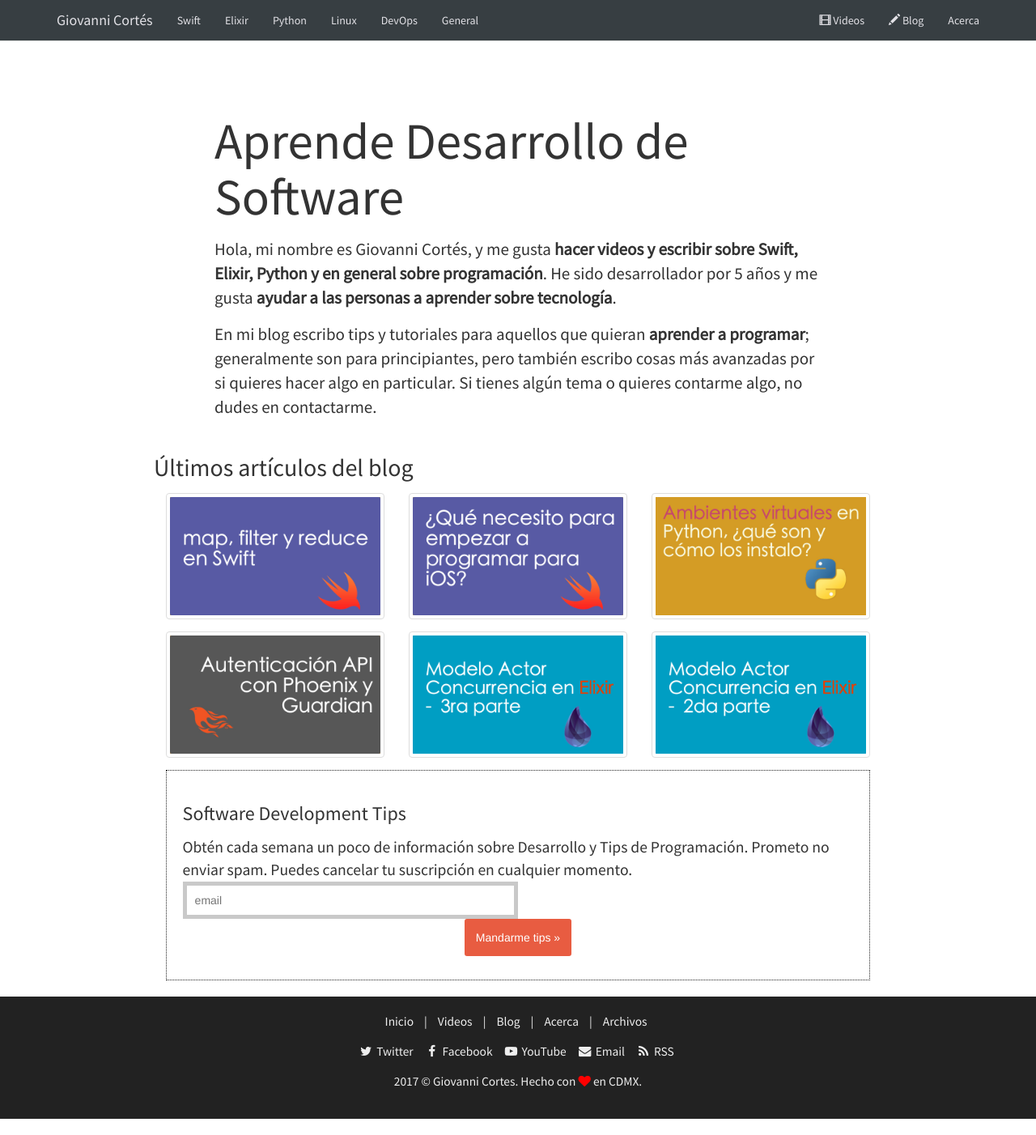
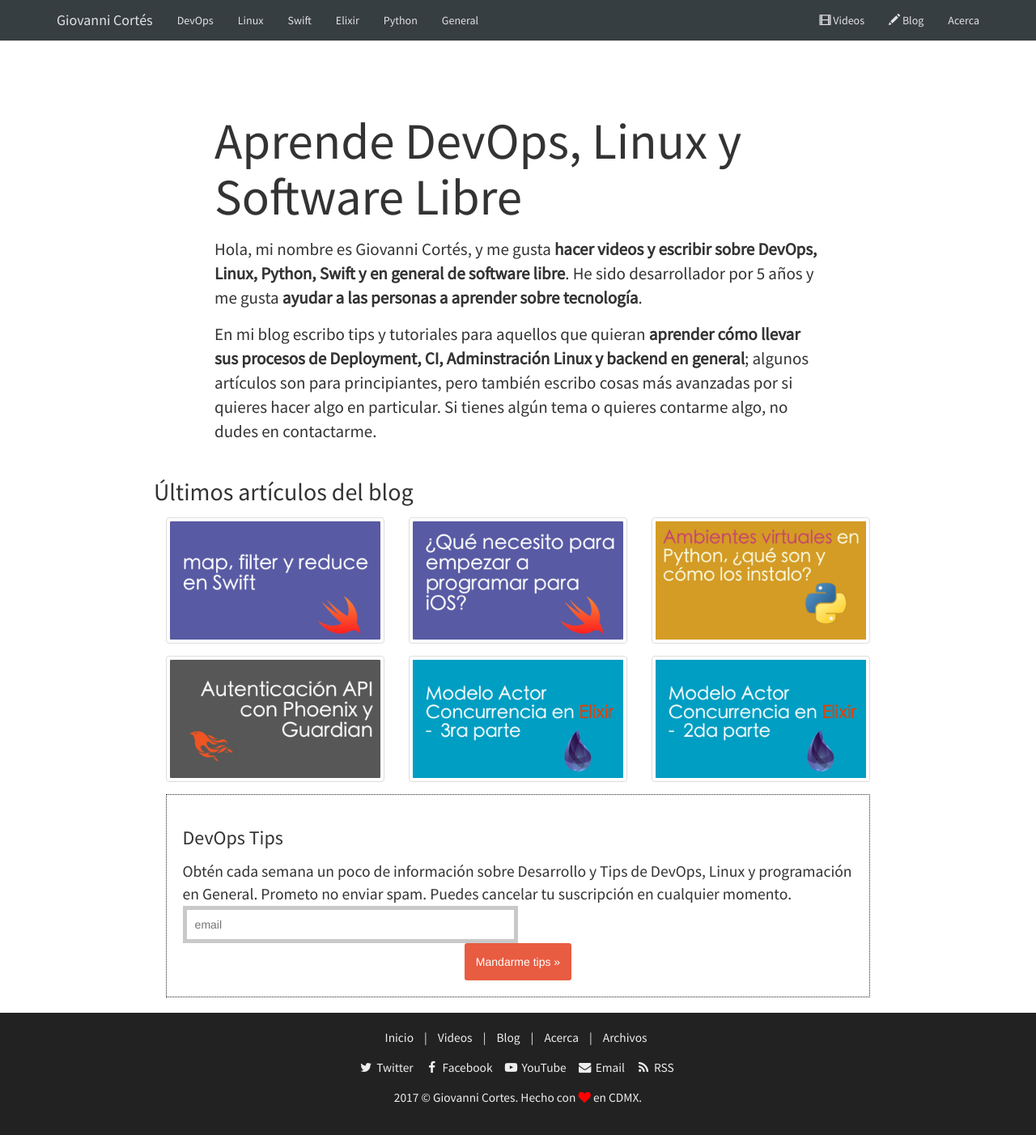
Before and after one commit to Gidrek/giovannicortes_old, a Jekyll site: the page built from index.html, in a window 1280 px wide. Shown: the whole page at 81% size. Built offline with Jekyll 4.4.1, drawn with Linux system fonts in a browser that asks for light colours; comment, search, counter and statistics services are not loaded.

Commit message:
Some minors changes

```diff
--- a/_config.yml
+++ b/_config.yml
@@ -17,8 +17,8 @@
 site_autor: Giovanni Cortes
 email: me@giovannicortes.com
 description: > # this means to ignore newlines until "baseurl:"
-  Aprende a programar con Swift. Tutoriales, tips, videos. Además de
-  varios artículos que te ayudarán a mejorar como Desarrollador de Software
+  Aprende sobre DevOps, Linux y Open Source en general. Aprende cómo usar AWS, Docker,
+  Jenkins y lleva tus procesos de CI a otro nivel.
 baseurl: "" # the subpath of your site, e.g. /blog
 url: "https://giovannicortes.com" # the base hostname & protocol for your site, e.g. http://example.com
 twitter_username: giovanni_cortes
--- a/_includes/header.html
+++ b/_includes/header.html
@@ -13,11 +13,11 @@
         </div>
         <div class="navbar-collapse collapse">
             <ul class="nav navbar-nav">
+                <li><a href="/devops/"> DevOps</a></li>
+                <li><a href="/linux/"> Linux</a></li>
                 <li><a href="/swift/"> Swift</a></li>
                 <li><a href="/elixir/"> Elixir</a></li>
                 <li><a href="/python/"> Python</a></li>
-                <li><a href="/linux/"> Linux</a></li>
-                <li><a href="/devops/"> DevOps</a></li>
                 <li><a href="/general/"> General</a></li>
             </ul>
             <ul class="nav navbar-nav navbar-right">
--- a/_sass/_base.scss
+++ b/_sass/_base.scss
@@ -64,12 +64,12 @@
 }
 
 input[type="email"] {
+	border: solid 5px #c9c9c9;
+	box-shadow: none;
+	flex-grow: 1;
 	padding: 10px;
-	border: solid 5px #c9c9c9;
 	transition: border 0.3s;
 	width: 50%;
-	flex-grow: 1;
-	box-shadow: none;
 }
 
 // Index
@@ -82,9 +82,9 @@
 
 	.email-cta-box {
 		border: 1px #222 dotted;
+		margin-bottom: 1em;
+		padding-bottom: 1.5em;
 		padding: 1em;
-		padding-bottom: 1.5em;
-		margin-bottom: 1em;
 	}
 
 	font-size: 1.4em;
@@ -108,14 +108,14 @@
 	}
 
 	.featured {
+		margin: 20px auto;
 		max-width: 70%;
-		margin: 20px auto;
 	}
 
 	h1 {
+		font-size: 2em;
+		font-weight: bold;
 		text-align: center;
-		font-weight: bold;
-		font-size: 2em;
 	}
 
 	font-size: 1.4em;
@@ -167,10 +167,10 @@
 }
 
 hr {
+	border-top: 1px solid #ccc;
+	border: 0;
 	display: block;
 	height: 1px;
-	border: 0;
-	border-top: 1px solid #ccc;
 	margin: 1em 0;
 	padding: 0;
 }
@@ -182,14 +182,14 @@
 		font-size: 3em;
 		font-weight: 900px;
 		line-height: 1.1em;
+		margin-bottom: 1em;
 		margin-top: 1em;
-		margin-bottom: 1em;
 	}
 }
 
 .entry-meta {
+	margin-bottom: 30px;
 	margin-top: -2em;
-	margin-bottom: 30px;
 
 	span {
 		margin-right: 10px;
--- a/acerca.html
+++ b/acerca.html
@@ -8,7 +8,7 @@
 
 <h2>Sobre mí</h2>
 
-<p>Mi nombre es Giovanni Cortes y ayudo a los que quieran aprender sobre Swift, iOS, Linux, DevOps y programación.</p>
+<p>Mi nombre es Giovanni Cortes y ayudo a los que quieran aprender sobre Linux, DevOps y programación.</p>
 
 <p>
   He sido desarrollador por más de 5 años escribiendo en lenguajes como
--- a/index.html
+++ b/index.html
@@ -1,20 +1,22 @@
 ---
 layout: default
-title: Tutoriales, Programación, Tips
+title: DevOps, Linux, Software Libre
 ---
 <div class="index-wrapper">
 
     <div class="jumbotron">
-        <h1>Aprende Desarrollo de Software</h1>
+        <h1>Aprende DevOps, Linux y Software Libre</h1>
 
         <p>Hola, mi nombre es Giovanni Cortés, y me gusta <strong>hacer videos y escribir sobre
-            Swift, Elixir, Python y en general sobre programación</strong>. He sido desarrollador
+            DevOps, Linux, Python, Swift y en general de software libre</strong>. He sido desarrollador
             por 5 años y me gusta <strong>ayudar a las personas a aprender sobre tecnología</strong>.
         </p>
         <p>
-            En mi blog escribo tips y tutoriales para aquellos que quieran <strong>aprender a programar</strong>;
-            generalmente son para principiantes, pero también escribo cosas más avanzadas por si quieres hacer
-            algo en particular. Si tienes algún tema o quieres contarme algo, no dudes en contactarme.
+            En mi blog escribo tips y tutoriales para aquellos que quieran <strong>aprender cómo llevar
+            sus procesos de Deployment, CI, Adminstración Linux y backend en general</strong>;
+            algunos artículos son para principiantes, pero también escribo cosas más avanzadas
+            por si quieres hacer algo en particular. Si tienes algún tema o quieres
+            contarme algo, no dudes en contactarme.
         </p>
     </div>
 
@@ -32,9 +34,9 @@
     </div>
 
     <div class="email-cta-box">
-        <h3>Software Development Tips</h3>
+        <h3>DevOps Tips</h3>
         <div class="email-cta-info">
-            Obtén cada semana un poco de información sobre Desarrollo y Tips de Programación. Prometo no enviar spam. Puedes cancelar tu suscripción en
+            Obtén cada semana un poco de información sobre Desarrollo y Tips de DevOps, Linux y programación en General. Prometo no enviar spam. Puedes cancelar tu suscripción en
             cualquier momento.
         </div>
         {% include subscribe_general.html %}
--- a/videos.html
+++ b/videos.html
@@ -4,14 +4,14 @@
 permalink: /videos/
 ---
 
-<h1>Ve videos y screencasts gratis sobre Programación en
+<h1>Ve videos y screencasts gratis sobre DevOps y Programación en
 mi canal de YouTube
 </h1>
 
 <img src="/assets/img/screencasts.jpg" alt="Screencasts" class="img-responsive featured"></img>
 
 
-<p>Mi canal de YouTube tiene varios videos sobre Swift, Elixir, Python, y Tips de Programación que puedes disfrutar.</p>
+<p>Mi canal de YouTube tiene varios videos sobre DevOps, Linux, Python y Tips de Programación que puedes disfrutar.</p>
 
 <p>Subo un video cada semana y trato de que sean pequeños y entendibles para que sean aprovechados de la mejor manera.
 </p>
```
Also changed, not shown: assets/img/screencasts.jpg.
